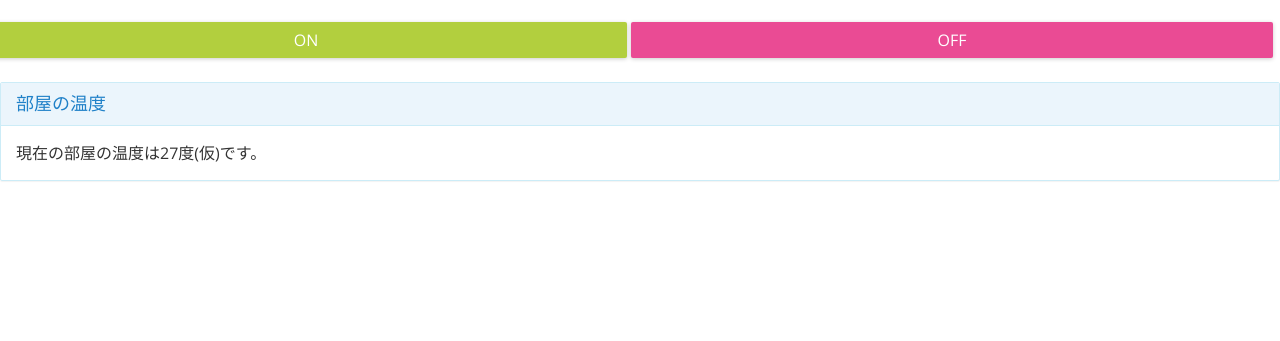
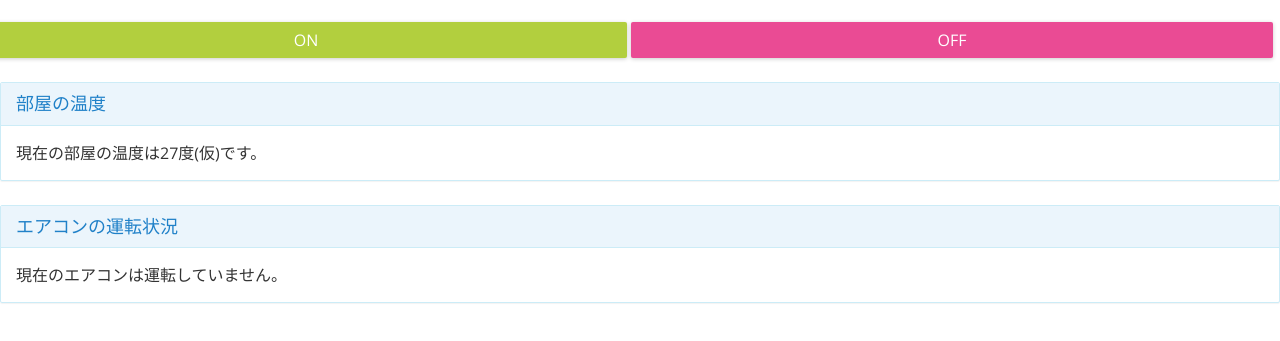
Before and after one commit to takuminish/myAirCon, a website: page index.html in a window 1280 px wide. Shown: the part 83-424 px from the top of the page. Drawn offline with nearby package versions, Linux system fonts and the light colour scheme.

Commit message:
エアコンの運転状況をしめすパネルを追加

```diff
--- a/index.html
+++ b/index.html
@@ -42,5 +42,14 @@
         現在の部屋の温度は27度(仮)です。
       </div>
     </div>
+
+    <div class="panel panel-info">
+        <div class="panel-heading">
+          <h3 class="panel-title">エアコンの運転状況</h3>
+        </div>
+        <div class="panel-body">
+          現在のエアコンは運転していません。
+        </div>
+      </div>
   </body>
 </html>
```
